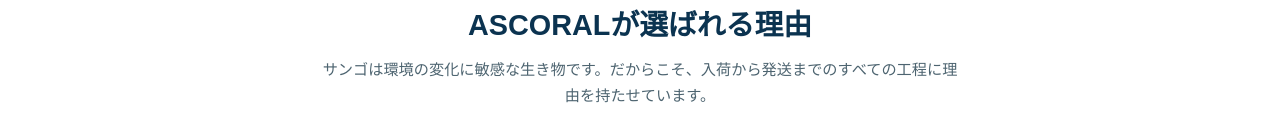
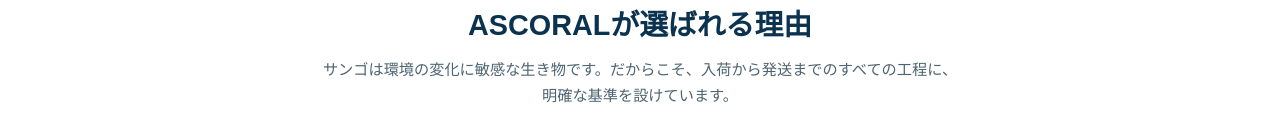
Before and after one commit to u12080430-art/coral-shop, a plain HTML site: page index.html in a window 1280 px wide. Shown: the part 828-952 px from the top of the page. Drawn offline with Linux system fonts and the light colour scheme.

Commit message:
Add files via upload

```diff
--- a/index.html
+++ b/index.html
@@ -379,7 +379,7 @@
     <div class="section-head">
       <span class="section-eyebrow">WHY US</span>
       <h2>ASCORALが選ばれる理由</h2>
-      <p>サンゴは環境の変化に敏感な生き物です。だからこそ、入荷から発送までのすべての工程に理由を持たせています。</p>
+      <p>サンゴは環境の変化に敏感な生き物です。だからこそ、入荷から発送までのすべての工程に、明確な基準を設けています。</p>
     </div>
     <div class="reason-grid">
       <div class="reason-card">
```
